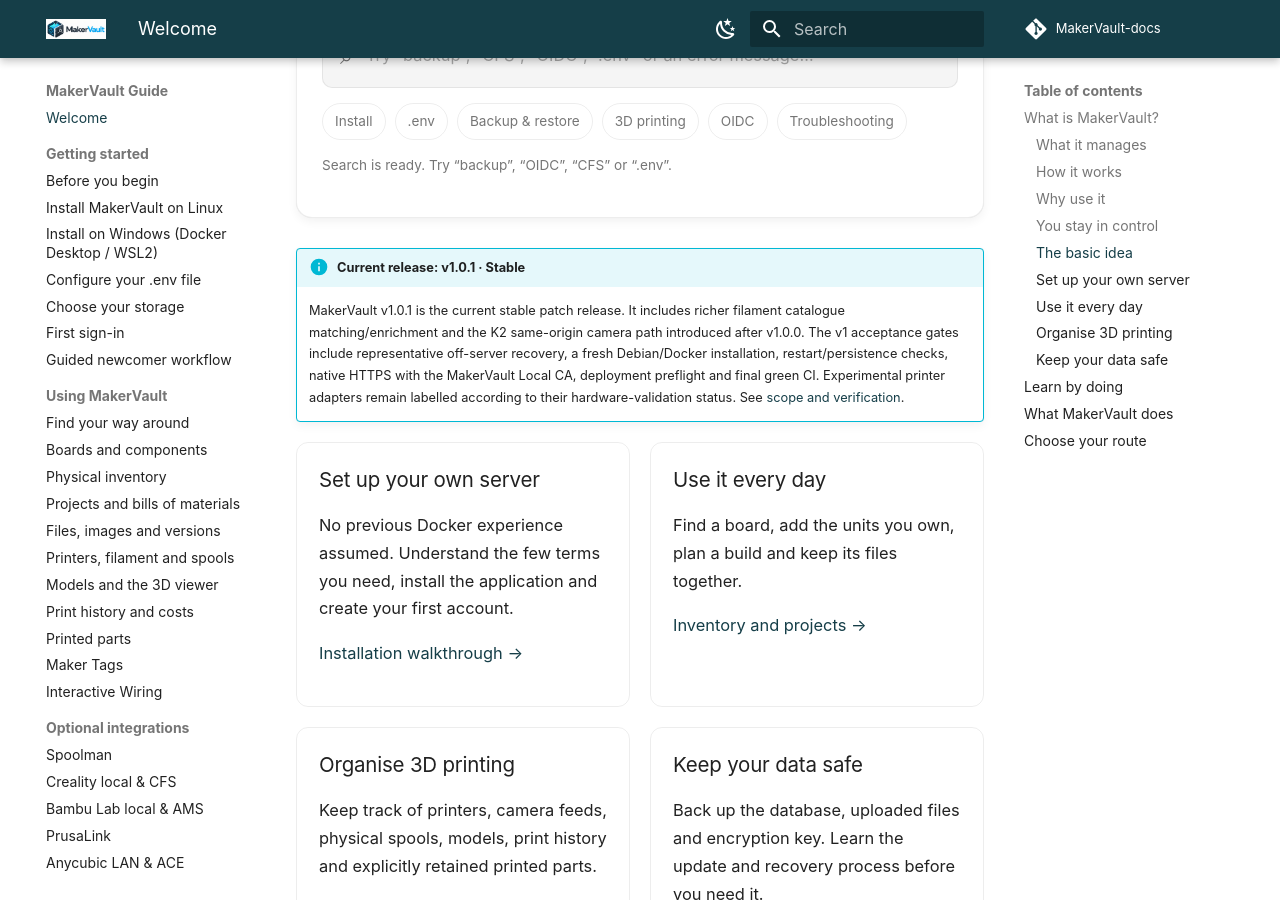
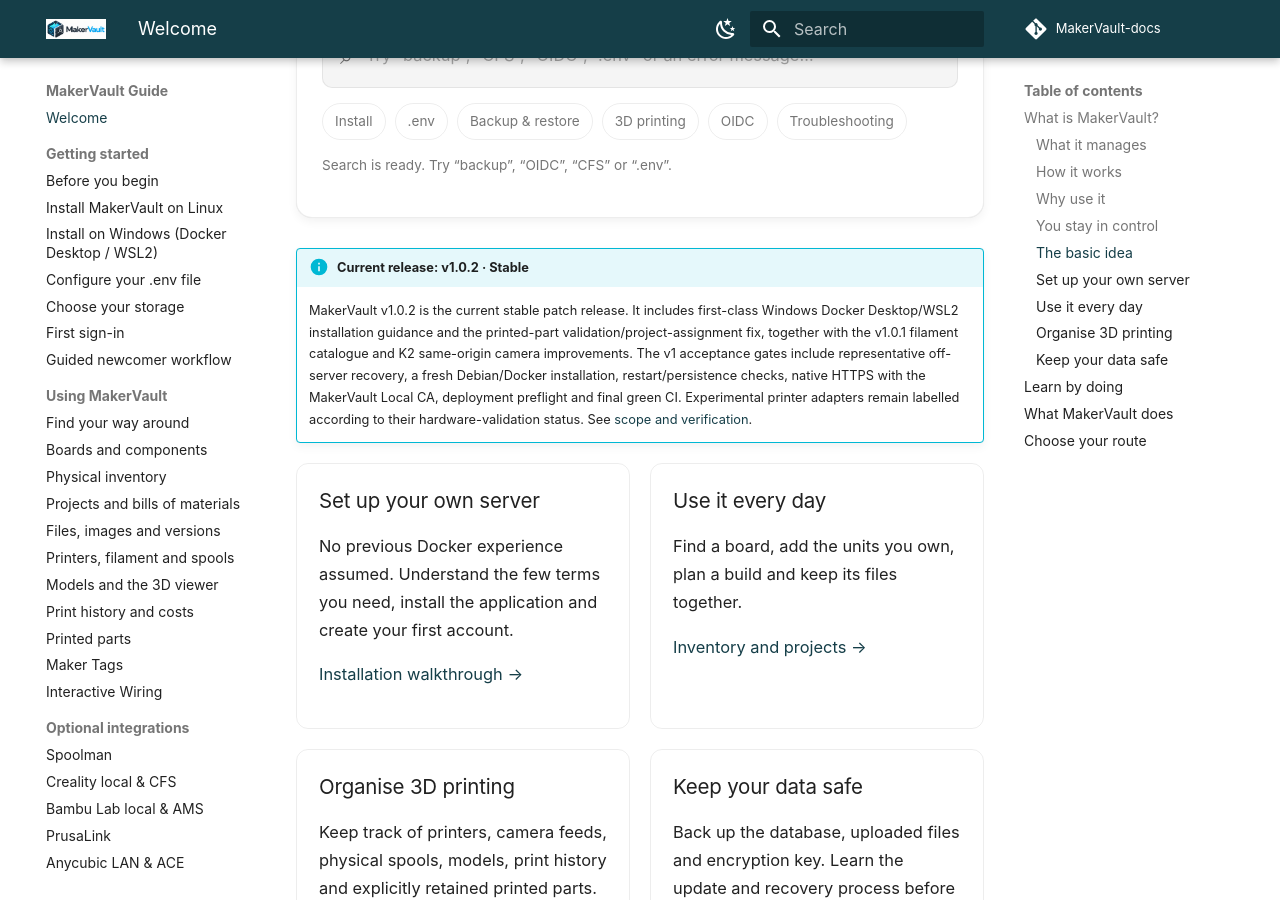
Before and after one commit to gavrd7/MakerVault-docs, an MkDocs documentation site: the page built from docs/guide/index.md, in a window 1280 px wide and 900 px high, scrolled down 2209 px. Built offline with MkDocs 1.6.1 and Material for MkDocs 9.7.7, drawn with Linux system fonts in a browser that asks for light colours; comment, search, counter and statistics services are not loaded.

Commit message:
docs: update guide landing page for v1.0.2

```diff
--- a/docs/guide/index.md
+++ b/docs/guide/index.md
@@ -85,8 +85,8 @@
   <div id="guide-search-results" class="guide-search__results" data-guide-search-results></div>
 </div>
 
-!!! info "Current release: v1.0.1 · Stable"
-    MakerVault v1.0.1 is the current stable patch release. It includes richer filament catalogue matching/enrichment and the K2 same-origin camera path introduced after v1.0.0. The v1 acceptance gates include representative off-server recovery, a fresh Debian/Docker installation, restart/persistence checks, native HTTPS with the MakerVault Local CA, deployment preflight and final green CI. Experimental printer adapters remain labelled according to their hardware-validation status. See [scope and verification](reference/about.md).
+!!! info "Current release: v1.0.2 · Stable"
+    MakerVault v1.0.2 is the current stable patch release. It includes first-class Windows Docker Desktop/WSL2 installation guidance and the printed-part validation/project-assignment fix, together with the v1.0.1 filament catalogue and K2 same-origin camera improvements. The v1 acceptance gates include representative off-server recovery, a fresh Debian/Docker installation, restart/persistence checks, native HTTPS with the MakerVault Local CA, deployment preflight and final green CI. Experimental printer adapters remain labelled according to their hardware-validation status. See [scope and verification](reference/about.md).
 
 <div class="guide-grid" markdown>
 <div class="guide-card" markdown>
```
